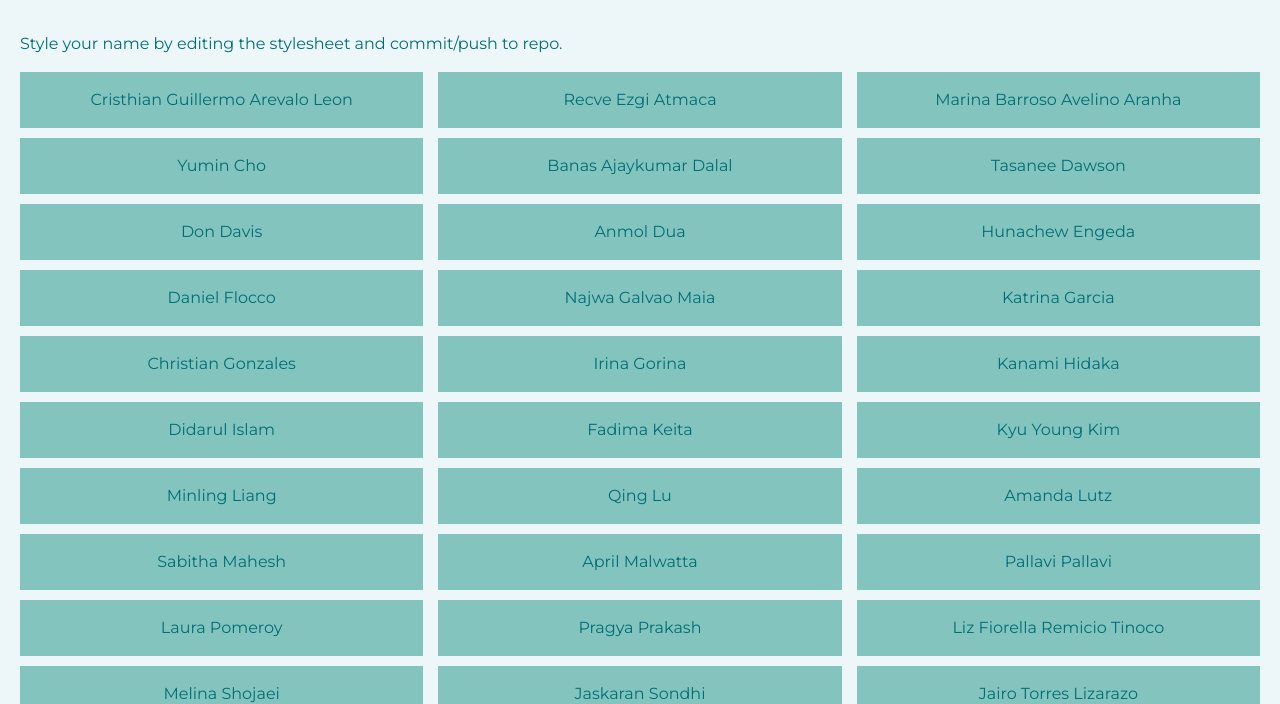
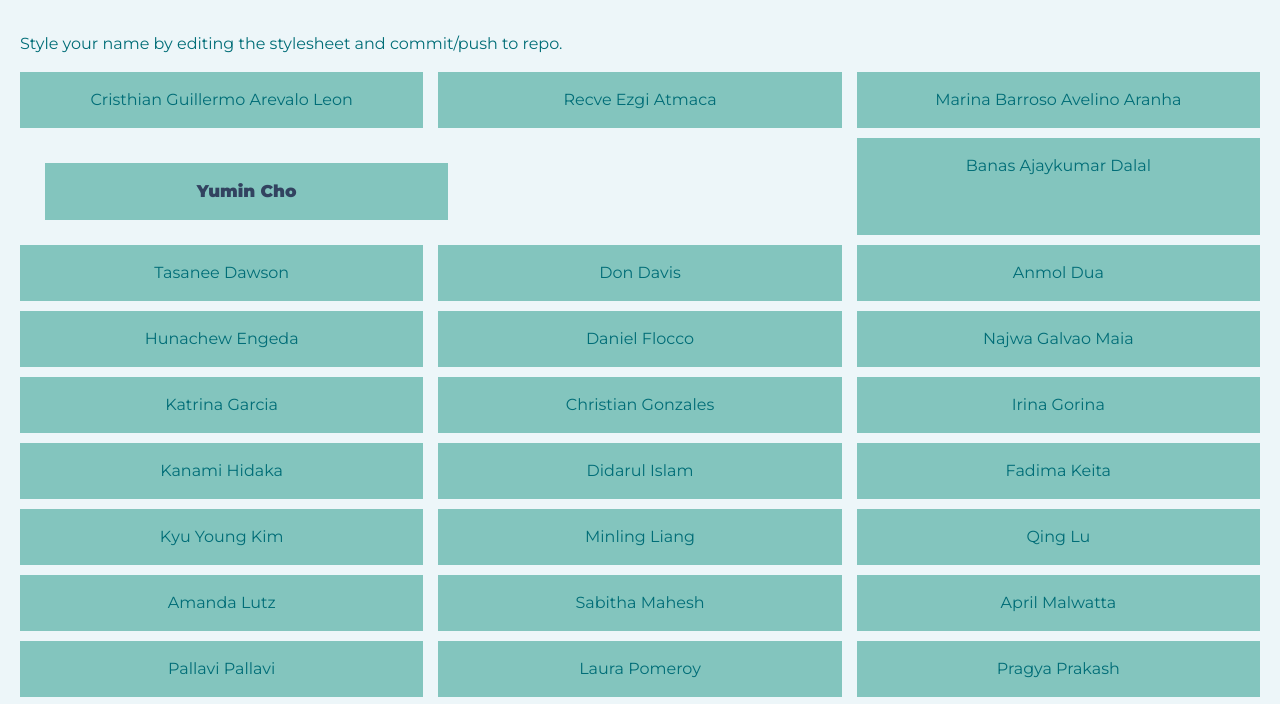
Before and after one commit to sabithamahesh/inm320-git-assignment, a website: page public/index.html in a window 1280 px wide. Shown: the part 88-792 px from the top of the page. Drawn offline with nearby package versions, Linux system fonts and the light colour scheme.

Commit message:
add style my name

```diff
--- a/public/assets/css/style.css
+++ b/public/assets/css/style.css
@@ -46,7 +46,11 @@ main div {
 
 
 #ycho54 {
-
+    color: #324360;
+    font-size: 17px;
+    font-family: 'Montserrat', sans-serif;
+    font-weight: 900;
+    margin: 25px;
 }
 
 
```
